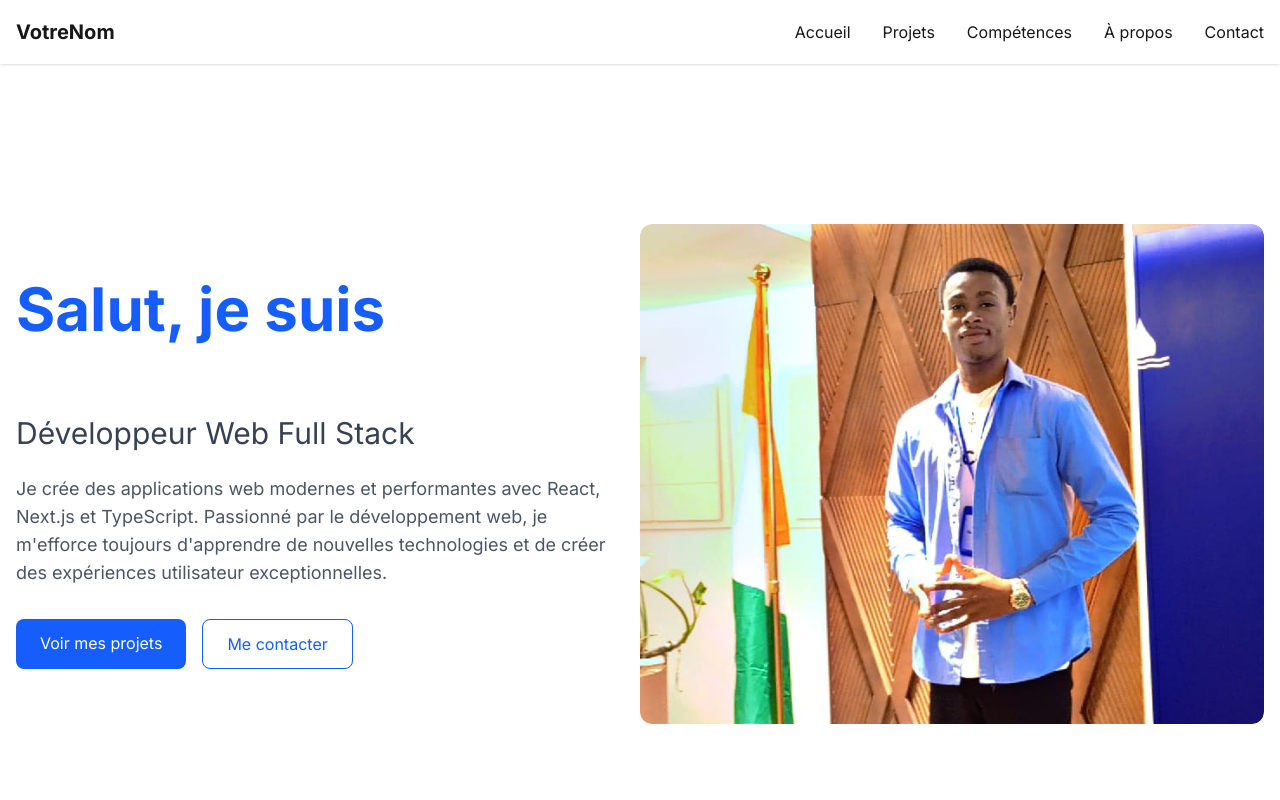
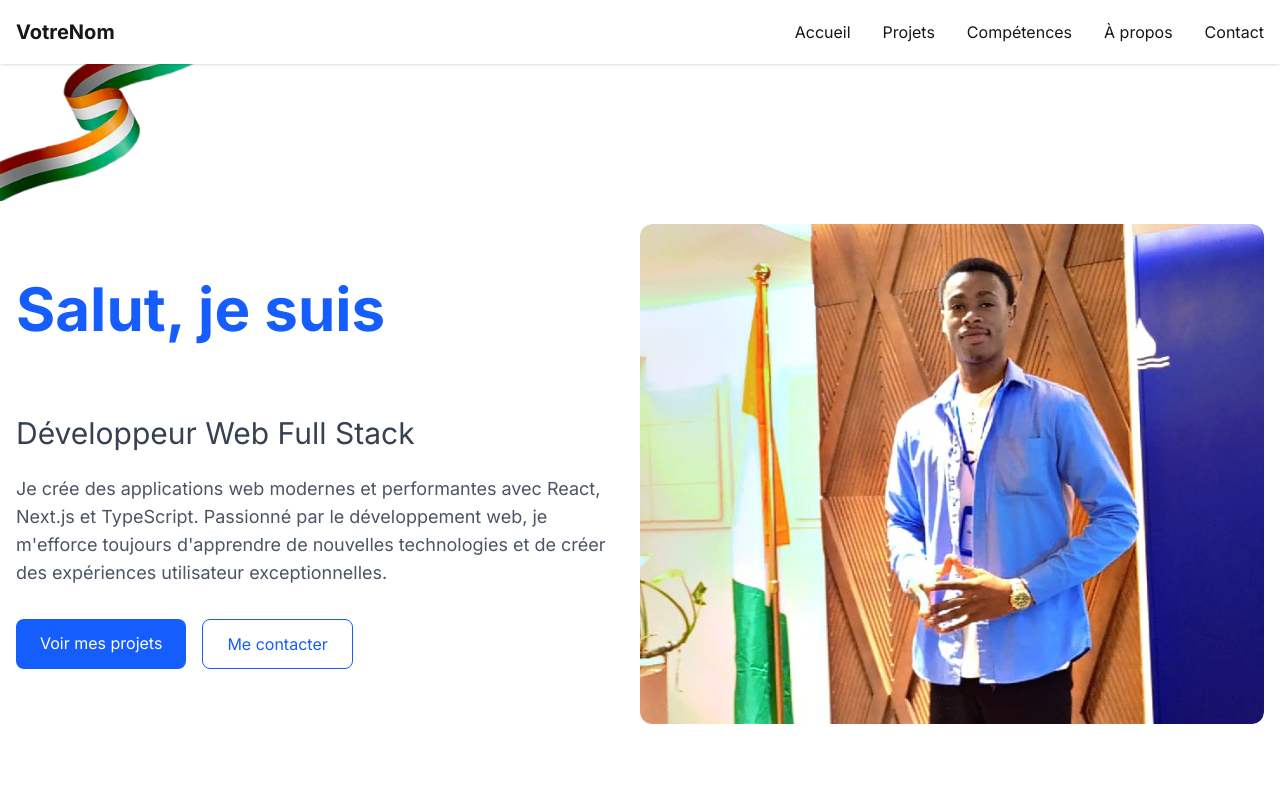
Before and after one commit to wilfriedkona/Mon-Portfolio, a Next.js app in the folder mon-portfolio/: page / in a window 1280 px wide. Shown: the top 800 px of the page. Built offline with nearby package versions, Linux system fonts and the light colour scheme.

Commit message:
[ADD] image

```diff
--- a/mon-portfolio/src/components/sections/Hero.tsx
+++ b/mon-portfolio/src/components/sections/Hero.tsx
@@ -25,13 +25,14 @@
   // Animations au chargement
   useEffect(() => {
     const animateElements = () => {
+      const smallLogo = document.querySelector('.small-logo');
       const title = document.querySelector('.hero-title');
       const subtitle = document.querySelector('.hero-subtitle');
       const paragraph = document.querySelector('.hero-paragraph');
       const buttons = document.querySelector('.hero-buttons');
       const heroImage = document.querySelector('.hero-image-container');
 
-      const elements = [title, subtitle, paragraph, buttons, heroImage];
+      const elements = [smallLogo, title, subtitle, paragraph, buttons, heroImage];
 
       elements.forEach((el, index) => {
         if (el) {
@@ -47,6 +48,18 @@
 
   return (
     <section className="min-h-screen pt-20 flex flex-col items-center">
+
+      {/* Petite image en haut à gauche */}
+      <div className="small-logo absolute top-0 left-0 opacity-0 transform translate-y-10 transition-all duration-700">
+        <Image
+          src="/images/drapeau.png"
+          alt="Logo"
+          width={220}
+          height={60}
+          priority
+        />
+      </div>
+
       <div className="w-full max-w-7xl flex flex-col-reverse md:flex-row px-4 py-10">
         {/* Texte et boutons - à gauche en desktop, en bas en mobile */}
         <div className="md:w-1/2 flex flex-col justify-center mt-8 md:mt-0 md:pr-8">
```
Also changed, not shown: mon-portfolio/public/images/drapeau.png (added).
